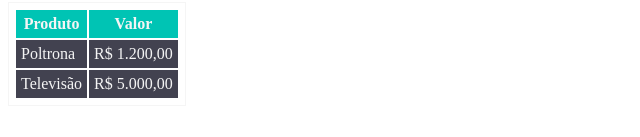
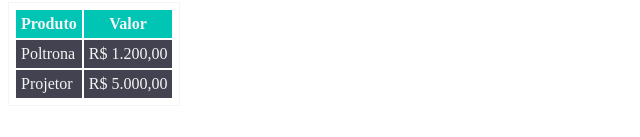
Before and after one commit to Sphireos/Aula-Tabela, a plain HTML site: page index.html in a window 1280 px wide. Shown: the part 221-358 px from the top of the page, without its empty margins (0-640 px from the left). Drawn offline with Linux system fonts and the light colour scheme.

Commit message:
alterado de televisão para projetor

```diff
--- a/index.html
+++ b/index.html
@@ -50,7 +50,7 @@
                 <td>R$ 1.200,00</td>
             </tr>
             <tr>
-                <td>Televisão</td>
+                <td>Projetor</td>
                 <td>R$ 5.000,00</td>
             </tr>
         </tbody>
```
